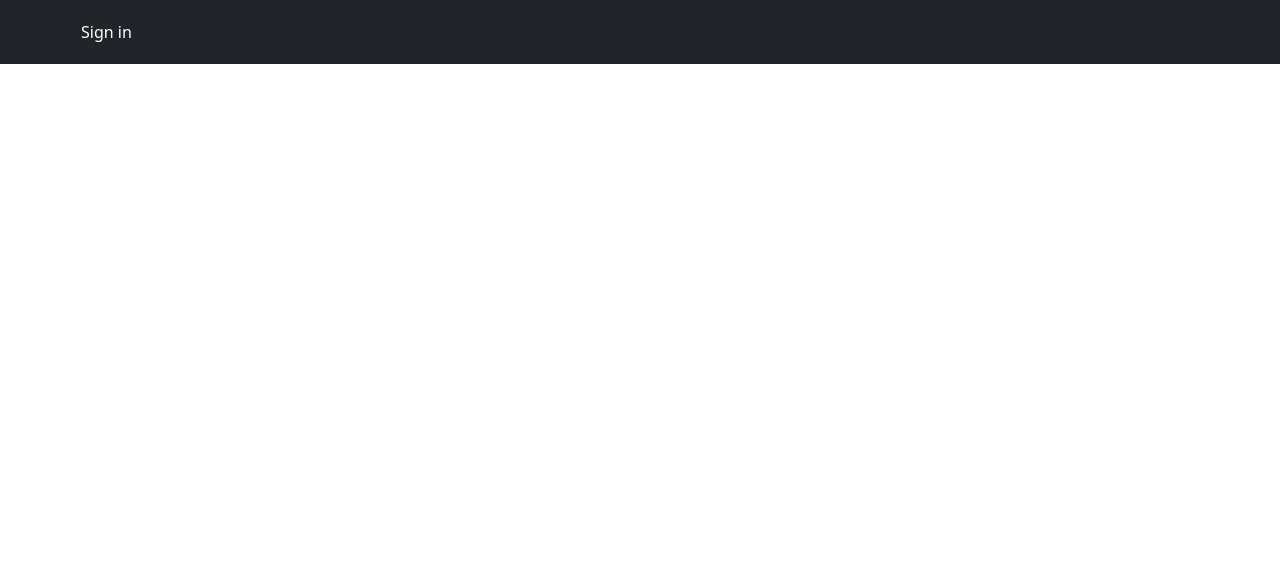
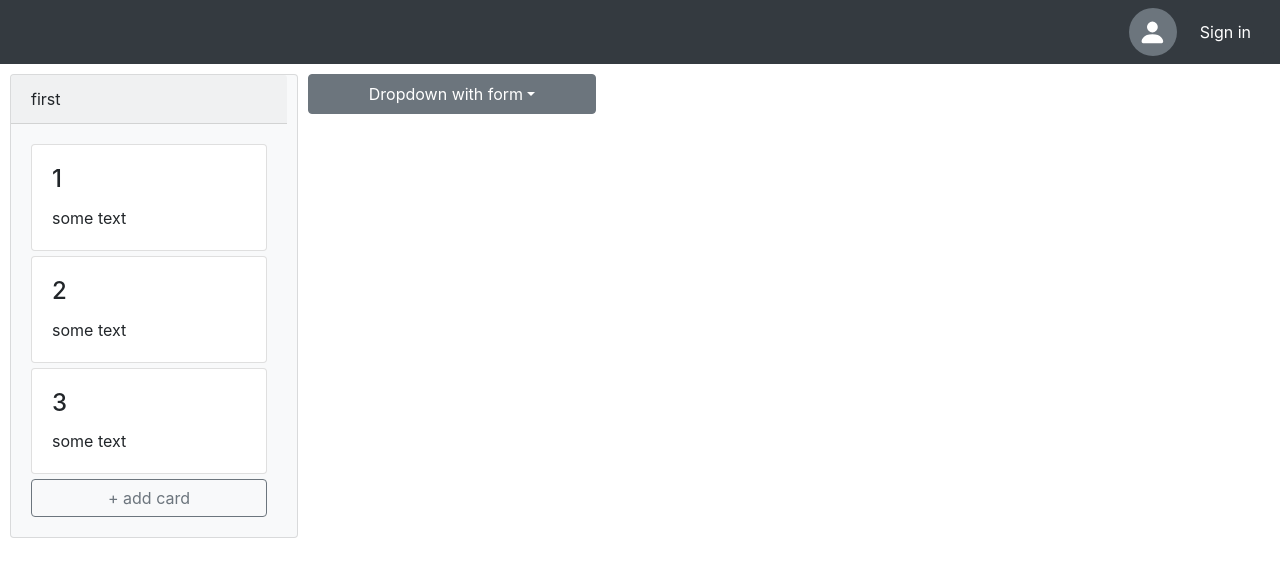
Before and after one commit to MaXsTyLe228/ui-key.ua-trainee-maksym-kashliyatskyi, a Vue app: page /trello-page in a window 1280 px wide. Shown: the top 576 px of the page. Built offline with nearby package versions, Linux system fonts and the light colour scheme.

Commit message:
add possibility to create column

```diff
--- a/package.json
+++ b/package.json
@@ -8,12 +8,15 @@
     "lint": "vue-cli-service lint"
   },
   "dependencies": {
+    "bootstrap-vue": "^2.21.2",
     "core-js": "^3.6.5",
-    "vue": "^2.6.11"
+    "vue": "^2.6.11",
+    "vue-router": "^3.5.3"
   },
   "devDependencies": {
     "@vue/cli-plugin-babel": "~4.5.0",
     "@vue/cli-plugin-eslint": "~4.5.0",
+    "@vue/cli-plugin-router": "^4.5.15",
     "@vue/cli-service": "~4.5.0",
     "babel-eslint": "^10.1.0",
     "eslint": "^6.7.2",
--- a/src/App.vue
+++ b/src/App.vue
@@ -1,19 +1,19 @@
 <template>
-  <div id="app">
-    <Header/>
+  <div class="app">
+    <router-view></router-view>
   </div>
 </template>
 
 <script>
-import Header from './components/Header.vue'
 
 export default {
   name: 'App',
-  components: {
-    Header
-  }
 }
 </script>
 
-<style>
+<style scoped>
+.app {
+  height: 100vh;
+  font-size: 14px;
+}
 </style>
--- /dev/null
+++ b/src/Pages/Main.vue
@@ -0,0 +1,17 @@
+<template>
+  <div class="btn">
+    <b-button size="3rem" class="my-2 my-sm-0" variant="dark" @click="$router.push({name: 'trello'})">Trello</b-button>
+  </div>
+</template>
+
+<script>
+export default {
+  name: 'Main',
+}
+</script>
+
+<style scoped>
+.btn {
+  display: flex;
+}
+</style>
--- /dev/null
+++ b/src/Pages/Trello.vue
@@ -0,0 +1,19 @@
+<template>
+  <div id="trello">
+    <Header/>
+    <Board/>
+  </div>
+</template>
+
+<script>
+import Header from "../components/Header/Header";
+import Board from "../components/Board/Board";
+
+export default {
+  name: 'App',
+  components: {
+    Header,
+    Board,
+  }
+}
+</script>
--- /dev/null
+++ b/src/components/Board/Board.vue
@@ -0,0 +1,73 @@
+<template>
+  <div class="content">
+    <div class="board">
+      <Column v-for="column in columns" :title="column.title" :key="column.title"/>
+      <b-dropdown id="dropdown-form" text="Dropdown with form" class="menu">
+        <input
+            :value="columnName"
+            type="text"
+            class="inputColumn"
+            placeholder="column name"
+            @input="columnName = $event.target.value"
+        />
+        <b-button variant="primary" @click="addColumn" class="addColumn">Add column</b-button>
+      </b-dropdown>
+    </div>
+  </div>
+</template>
+
+<script>
+import Column from "./Column/Column";
+
+export default {
+  name: 'Board',
+  components: {
+    Column
+  },
+  data() {
+    return {
+      columns: [
+        {title: 'first'},
+      ],
+      columnName: '',
+    }
+  },
+  methods: {
+    addColumn() {
+      const col = this.columnName
+      this.columnName = '';
+      const newColumn = {
+        title: col,
+      };
+      return this.columns.push(newColumn)
+    },
+  }
+}
+</script>
+
+<style scoped>
+.board {
+  margin-top: 10px;
+  margin-left: 10px;
+  display: flex;
+  max-height: 88vh;
+  flex-direction: row;
+  overflow: auto;
+}
+.menu{
+  height: 40px;
+  max-width: 18rem;
+  min-width: 18rem !important;
+}
+.inputColumn {
+  height: 40px;
+  width: 16rem;
+  margin: 10px;
+}
+
+.addColumn {
+  height: 40px;
+  width: 16rem;
+  margin: 10px;
+}
+</style>
--- /dev/null
+++ b/src/components/Board/Column/Column.vue
@@ -0,0 +1,48 @@
+<template>
+  <b-card
+      class="column"
+      :header="title"
+      bg-variant="light"
+  >
+    <b-card v-for="card in cards" :title="card.title" class="card" :key="card.title">
+      {{ card.text }}
+    </b-card>
+    <b-button variant="outline-secondary" class="addCard">+ add card</b-button>
+  </b-card>
+</template>
+
+<script>
+export default {
+  name: 'Column',
+  props: {
+    title: String,
+  },
+  data() {
+    return {
+      cards: [
+        {title: "1", text: "some text"},
+        {title: "2", text: "some text"},
+        {title: "3", text: "some text"},
+      ]
+    }
+  }
+}
+</script>
+
+<style scoped>
+.column {
+  font-size: 1rem;
+  max-width: 18rem;
+  min-width: 18rem !important;
+  overflow-y: auto;
+}
+
+.card {
+  width: 100%;
+  margin-bottom: 5px;
+}
+
+.addCard {
+  width: 100%;
+}
+</style>
--- a/src/components/Header.vue
+++ b/src/components/Header/Header.vue
@@ -1,8 +1,8 @@
 <template>
-  <b-navbar toggleable="lg" variant="dark">
+  <b-navbar class="header" toggleable="lg" variant="dark">
     <b-navbar-nav class="ml-auto">
       <User :username="username" :avatar="avatar"/>
-      <b-button size="3rem" class="my-2 my-sm-0" variant="dark" @click="authorization">{{ status }}</b-button>
+      <b-button class="my-2 my-sm-0" variant="dark" @click="authorization">{{ status }}</b-button>
     </b-navbar-nav>
   </b-navbar>
 </template>
--- a/src/components/User.vue
+++ b/src/components/Header/User.vue
@@ -16,7 +16,6 @@ export default {
 </script>
 
 <style>
-
 div {
   display: inline;
   margin-right: 10px;
--- a/src/main.js
+++ b/src/main.js
@@ -1,10 +1,13 @@
 import Vue from 'vue'
 import App from './App.vue'
 import {BootstrapVue, BootstrapVueIcons} from 'bootstrap-vue'
+import VueRouter from 'vue-router'
+import router from "./router/routes";
 
 import 'bootstrap/dist/css/bootstrap.css'
 import 'bootstrap-vue/dist/bootstrap-vue.css'
 
+Vue.use(VueRouter)
 Vue.use(BootstrapVue)
 Vue.use(BootstrapVueIcons)
 
@@ -12,4 +15,5 @@ Vue.config.productionTip = false
 
 new Vue({
     render: h => h(App),
+    router
 }).$mount('#app')
--- /dev/null
+++ b/src/router/routes.js
@@ -0,0 +1,18 @@
+import VueRouter from 'vue-router'
+import Trello from "../Pages/Trello";
+
+export default new VueRouter({
+    mode: 'history',
+    routes: [
+
+        {
+            path: '/trello-page',
+            name: 'trello',
+            component: Trello
+        },
+        {
+            path: '*',
+            redirect: {name: 'trello'}
+        },
+    ]
+})
```
Also changed, not shown: 1 other file (tests, documents, lock files or other folders).
